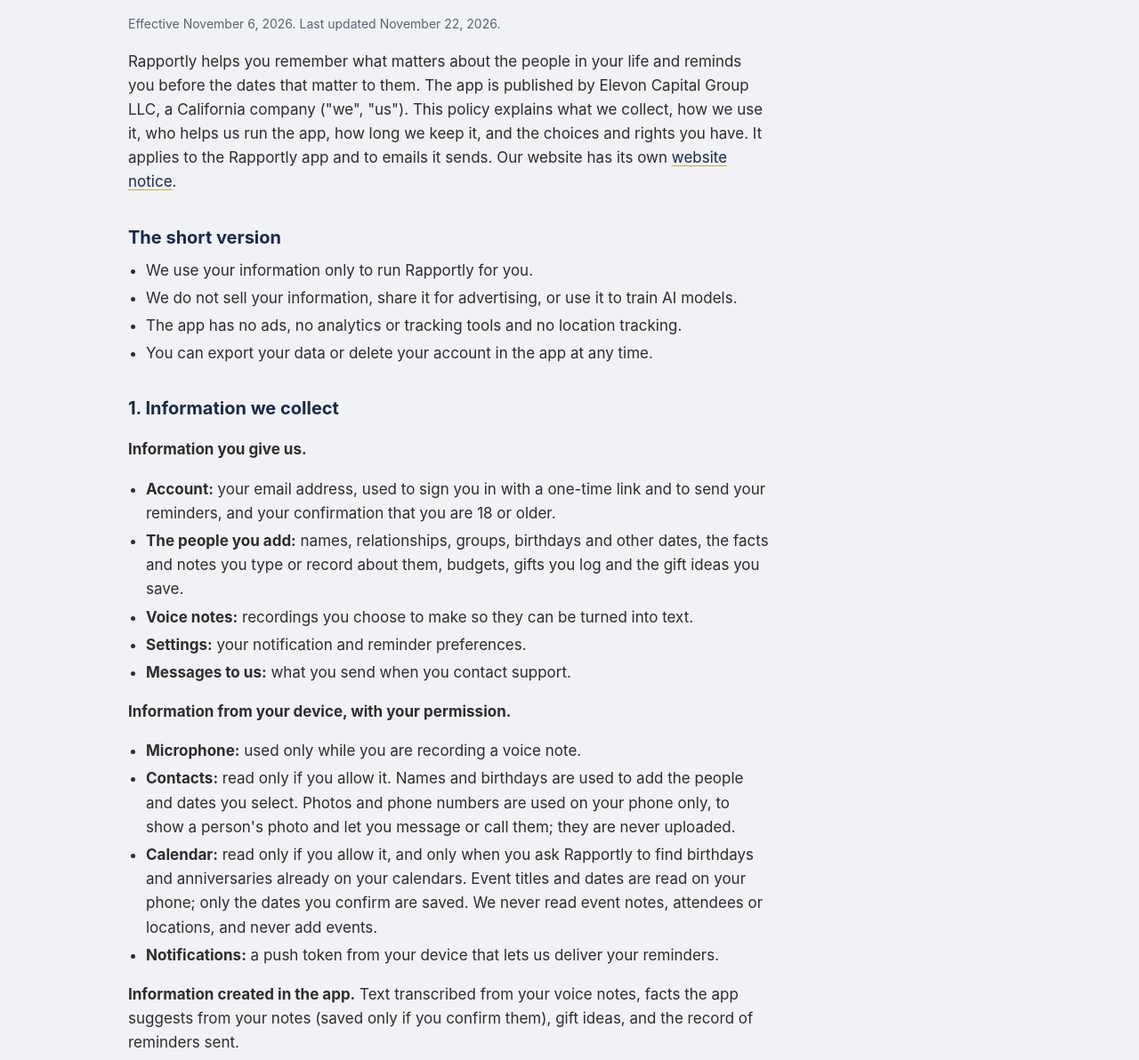
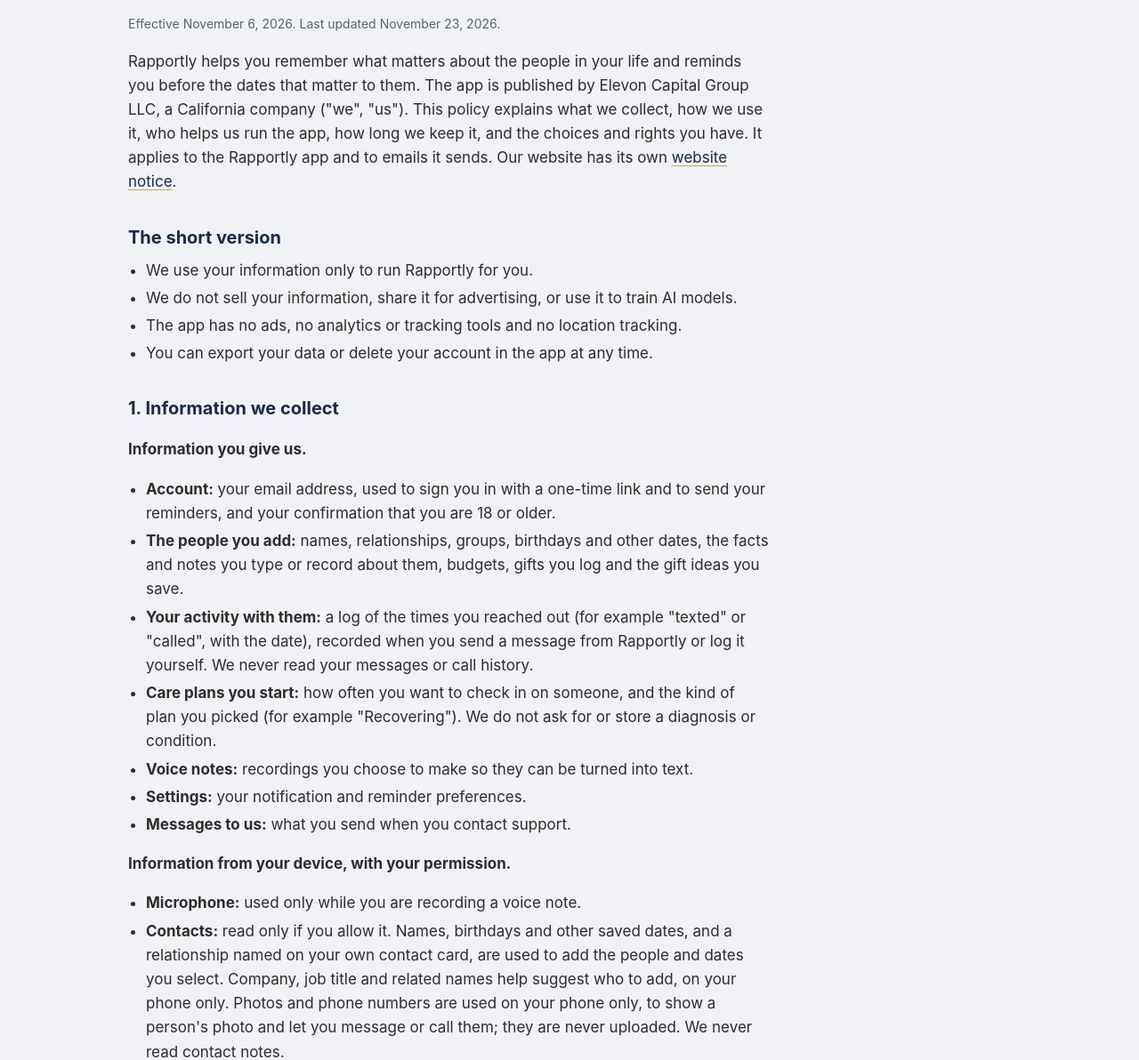
Before and after one commit to shexc1980/ecg-site, a plain HTML site: page rapportly-privacy.html in a window 1280 px wide. Shown: the part 277-1469 px from the top of the page at 89% size. Drawn offline with Linux system fonts and the light colour scheme.

Commit message:
Rapportly privacy: activity log, care plans, Contacts suggestions (Nov 23)
Co-Authored-By: Claude Opus 5.5 <noreply@anthropic.com>
Claude-Session: https://claude.ai/code/session_01GaabUEzBG66WrvK4JsMgG9

```diff
--- a/rapportly-privacy.html
+++ b/rapportly-privacy.html
@@ -19,7 +19,7 @@
 <header class="hero hero-small"><div class="wrap topbar"><a href="/" class="logo-link"><img src="/assets/ecg-logo-white.png" width="300" height="168" alt="Elevon Capital Group home"></a><nav aria-label="Main"><a href="/services">Services</a><a href="/apps">Apps</a><a href="/about">About</a><a href="/contact">Contact</a></nav></div></header>
 <main class="wrap prose">
   <h1>Rapportly privacy policy</h1>
-  <p class="muted">Effective November 6, 2026. Last updated November 22, 2026.</p>
+  <p class="muted">Effective November 6, 2026. Last updated November 23, 2026.</p>
   <p>Rapportly helps you remember what matters about the people in your life and reminds you before the dates that matter to them. The app is published by Elevon Capital Group LLC, a California company ("we", "us"). This policy explains what we collect, how we use it, who helps us run the app, how long we keep it, and the choices and rights you have. It applies to the Rapportly app and to emails it sends. Our website has its own <a href="/privacy">website notice</a>.</p>
 
   <h2>The short version</h2>
@@ -35,6 +35,8 @@
   <ul>
     <li><strong>Account:</strong> your email address, used to sign you in with a one-time link and to send your reminders, and your confirmation that you are 18 or older.</li>
     <li><strong>The people you add:</strong> names, relationships, groups, birthdays and other dates, the facts and notes you type or record about them, budgets, gifts you log and the gift ideas you save.</li>
+    <li><strong>Your activity with them:</strong> a log of the times you reached out (for example "texted" or "called", with the date), recorded when you send a message from Rapportly or log it yourself. We never read your messages or call history.</li>
+    <li><strong>Care plans you start:</strong> how often you want to check in on someone, and the kind of plan you picked (for example "Recovering"). We do not ask for or store a diagnosis or condition.</li>
     <li><strong>Voice notes:</strong> recordings you choose to make so they can be turned into text.</li>
     <li><strong>Settings:</strong> your notification and reminder preferences.</li>
     <li><strong>Messages to us:</strong> what you send when you contact support.</li>
@@ -42,8 +44,8 @@
   <p><strong>Information from your device, with your permission.</strong></p>
   <ul>
     <li><strong>Microphone:</strong> used only while you are recording a voice note.</li>
-    <li><strong>Contacts:</strong> read only if you allow it. Names and birthdays are used to add the people and dates you select. Photos and phone numbers are used on your phone only, to show a person's photo and let you message or call them; they are never uploaded.</li>
-    <li><strong>Calendar:</strong> read only if you allow it, and only when you ask Rapportly to find birthdays and anniversaries already on your calendars. Event titles and dates are read on your phone; only the dates you confirm are saved. We never read event notes, attendees or locations, and never add events.</li>
+    <li><strong>Contacts:</strong> read only if you allow it. Names, birthdays and other saved dates, and a relationship named on your own contact card, are used to add the people and dates you select. Company, job title and related names help suggest who to add, on your phone only. Photos and phone numbers are used on your phone only, to show a person's photo and let you message or call them; they are never uploaded. We never read contact notes.</li>
+    <li><strong>Calendar:</strong> read only if you allow it, and only when you ask Rapportly to find birthdays and anniversaries already on your calendars, or to suggest people to add. Event titles and dates are read on your phone (titles are also matched to contact names, on your phone, to suggest people); only the dates you confirm are saved. We never read event notes, attendees or locations, and never add events.</li>
     <li><strong>Notifications:</strong> a push token from your device that lets us deliver your reminders.</li>
   </ul>
   <p><strong>Information created in the app.</strong> Text transcribed from your voice notes, facts the app suggests from your notes (saved only if you confirm them), gift ideas, and the record of reminders sent.</p>
@@ -97,7 +99,7 @@
 
   <h2>9. Your choices and controls</h2>
   <ul>
-    <li><strong>See, edit or remove</strong> any person, fact, note or gift in the app.</li>
+    <li><strong>See, edit or remove</strong> any person, fact, note, gift or care plan in the app.</li>
     <li><strong>Export</strong> a copy of your data: Settings, then Account, then Export JSON or Export CSV.</li>
     <li><strong>Delete your account:</strong> Settings, then Account, then Delete Account. Signing back in within 30 days restores it; after that it is permanently deleted. You can also ask us by email from the address on your account.</li>
     <li><strong>AI features:</strong> allow or turn off in Settings, then AI features.</li>
```
